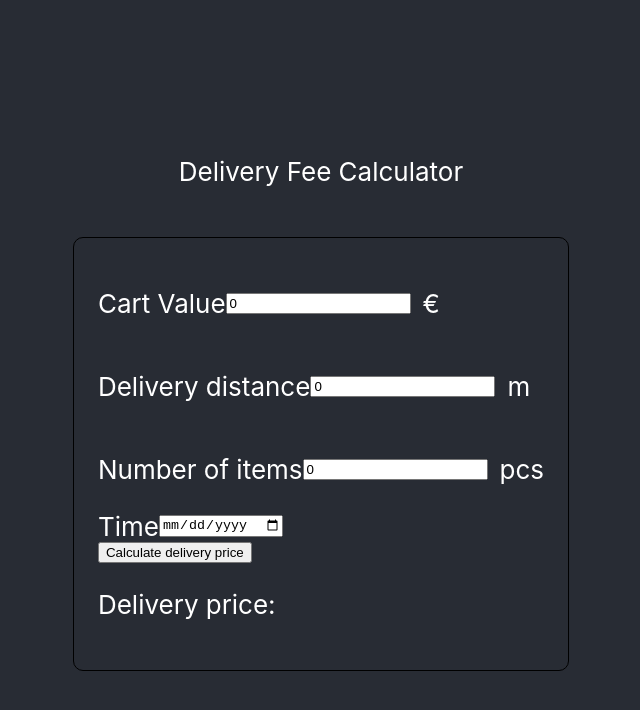
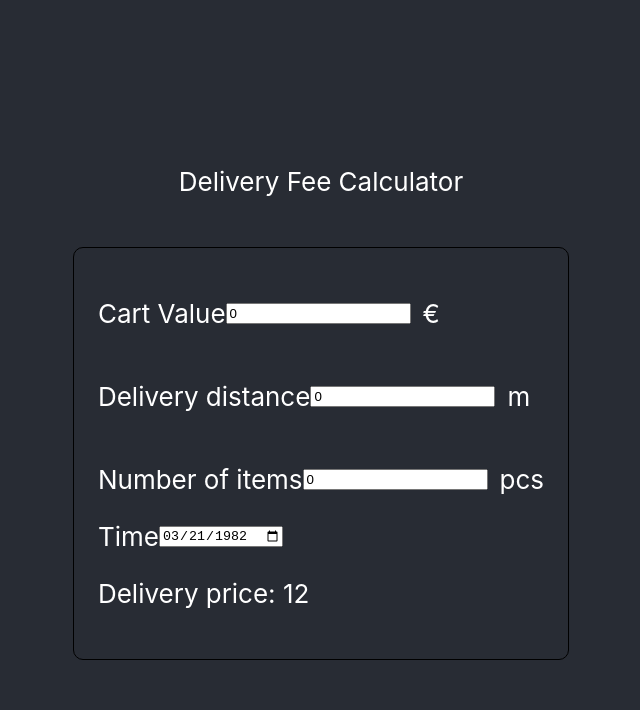
Before and after one commit to overchu/delivery-fee-calculator-3, a React (Create React App) app: page / in a window 1280 px wide. Shown: the top 710 px of the page, without its empty margins (319-959 px from the left). Built offline with nearby package versions, Linux system fonts and the light colour scheme.

Commit message:
First working code, rushHour function not adding yet

```diff
--- a/src/components/DeliveryForm.js
+++ b/src/components/DeliveryForm.js
@@ -3,39 +3,33 @@ import React, { useState } from 'react';
 import './DeliveryForm.css'
 
 const DeliveryForm = (props) => {
-  const [orderTime, setorderTime] = useState('');
+  const [date, setDate] = useState('1982-03-21');
   const [paramaters, setParamaters] = useState(
     {cartValue: 0,
      deliveryDistance: 0,
      numberOfItems: 0});
-  const [deliveryFee, setDeliveryFee] = useState('');
 
-  const timeValueHandler = (event) => {
-    setorderTime(event.target.value);
-  };
+  const deliveryFee = calculateDeliveryFee(paramaters.cartValue,
+    paramaters.deliveryDistance, paramaters.numberOfItems, date);
+
+  const dateValueHandler = (event) => {
+    setDate(event.target.value);
+  }
 
   const handleChange = (event) => {
     setParamaters(prev => (
       {
         ...prev,
-        [event.target.name]: parseInt(event.target.value, 10)
+        [event.target.name]: parseInt(event.target.value, 10) || 0
+        //handle empty string
       })
     );
   };
 
-  const deliveryPriceChangeHandler = (event) => {
-    const deliveryFee = calculateDeliveryFee
-    event.preventDefault();
-    setDeliveryFee(deliveryFee);
-  };
-
   function calculateDeliveryFee(cartValue, deliveryDistance, numberOfItems,
-    orderTime){
+    orderDateString){
       let deliveryFee = 0;
-
-      if (!(orderTime instanceof Date)) {
-        orderTime = new Date();
-      }
+     // let orderDate = new Date(orderDateString);
 
       if (cartValue >= 100) {
         return deliveryFee;
@@ -55,10 +49,10 @@ const DeliveryForm = (props) => {
         const bulkFee = Math.min(1.2 * (numberOfItems - 4), 12) * 0.5;
         deliveryFee += bulkFee;
       }
-      const rushHourMultiplier = (orderTime.getUTChours() >= 15 && orderTime.getUTCHOurs() < 19)
-      deliveryFee *= rushHourMultiplier;
+      // const rushHourMultiplier = (orderDate.getUTChours() >= 15 && orderDate.getUTCHOurs() < 19)
+      // deliveryFee *= rushHourMultiplier;
       deliveryFee = Math.min(deliveryFee, 15);
-      setDeliveryFee(deliveryFee);
+      return deliveryFee;
   };
 
   return (
@@ -85,10 +79,7 @@ const DeliveryForm = (props) => {
         <div className='delivery-calculator__control'>
           <label className='delivey-calculator__label'>Time</label>
           <input className='delivery-calculator__input' type="date"
-          value={orderTime} onChange={timeValueHandler} />
-        </div>
-        <div className='delivery-calculator__control'>
-          <button onClick={deliveryPriceChangeHandler}>Calculate delivery price</button>
+          value={date} onChange={dateValueHandler} />
         </div>
         <div className='delivery-calculator__control'>
           <p>Delivery price: {deliveryFee}</p>
```
